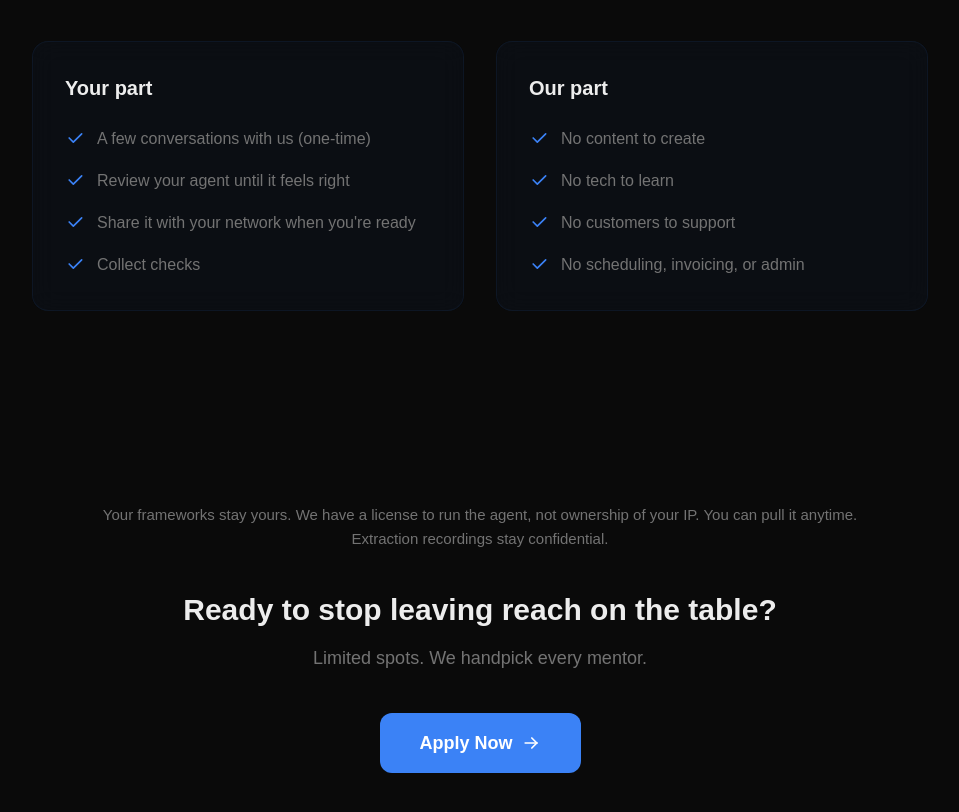
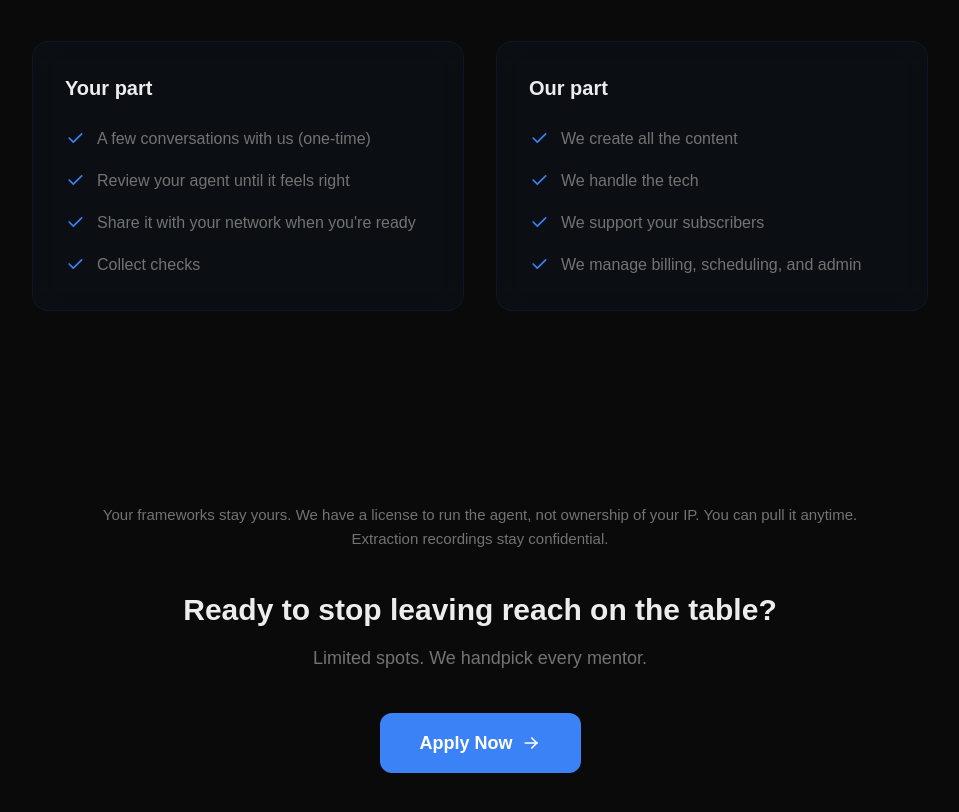
Before and after one commit to Apex-Sudo/forgehouse-site, a Next.js app: page /for-mentors in a window 1280 px wide. Shown: the part 3720-4532 px from the top of the page, without its empty margins (160-1119 px from the left). Built offline with nearby package versions, Linux system fonts and the light colour scheme; no server answers.

Commit message:
Positive framing for Our Part section

```diff
--- a/src/app/for-mentors/page.tsx
+++ b/src/app/for-mentors/page.tsx
@@ -15,10 +15,10 @@ const responsibilities = [
     "Collect checks",
   ]},
   { side: "ours", items: [
-    "No content to create",
-    "No tech to learn",
-    "No customers to support",
-    "No scheduling, invoicing, or admin",
+    "We create all the content",
+    "We handle the tech",
+    "We support your subscribers",
+    "We manage billing, scheduling, and admin",
   ]},
 ];
 
```
